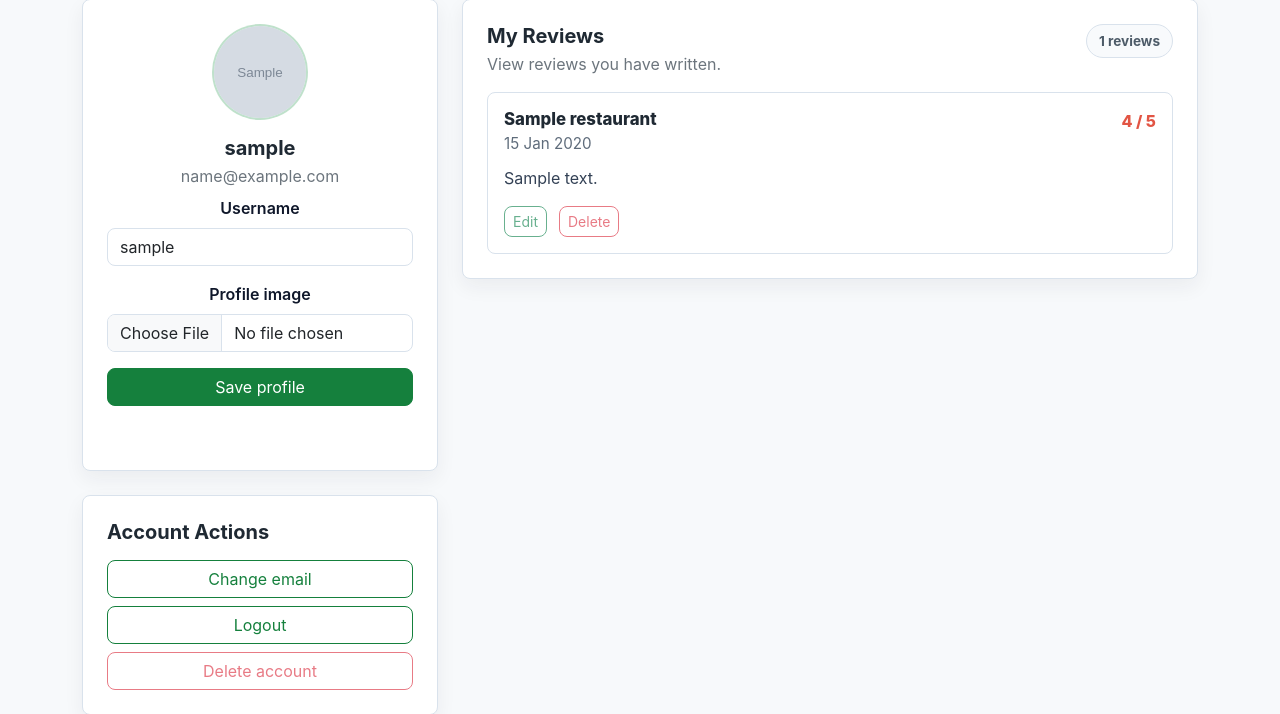
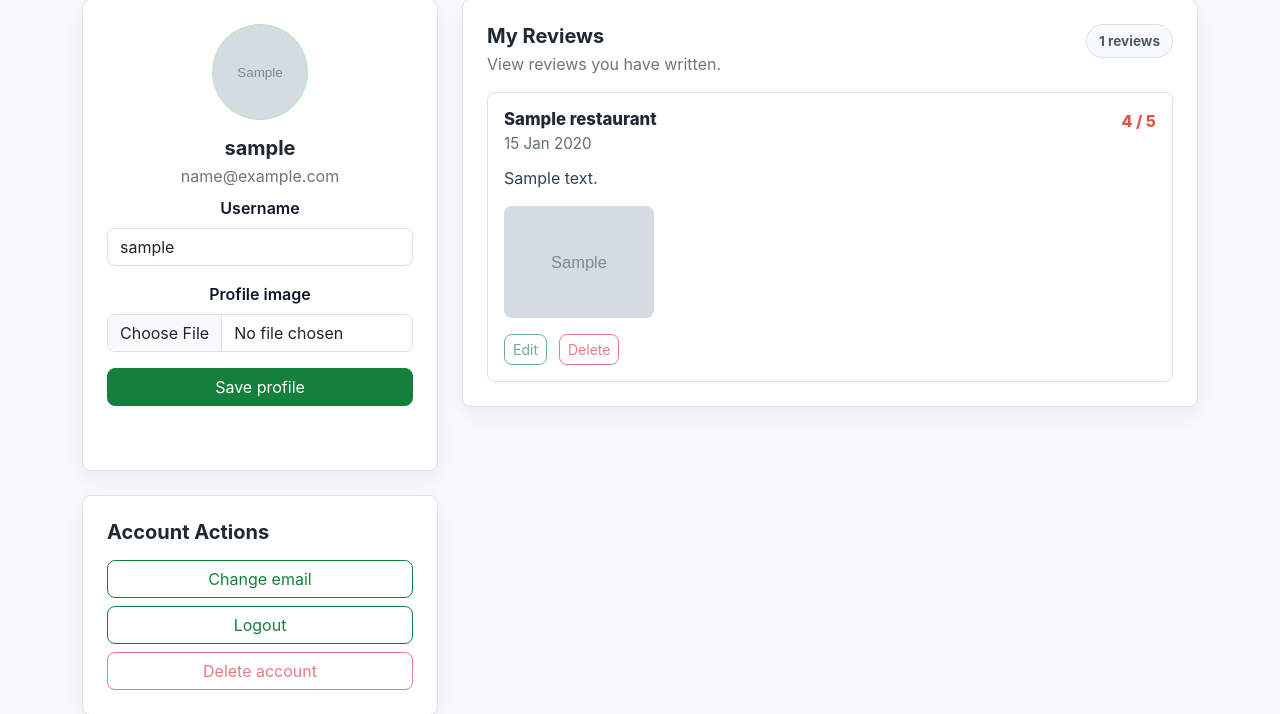
Before and after one commit to choiiis/cits5505-project, a Flask app: page /profile in a window 1280 px wide. Shown: the part 199-913 px from the top of the page. Run offline with Flask 3, Linux system fonts and the light colour scheme; the visitor is signed in with stand-in values (Sample User, id 1); tables that the repository leaves empty hold one stand-in row (values such as "Sample post"); grey boxes marked "Sample" are stand-in pictures.

Commit message:
Connect review_photo table with user profile reviews

```diff
--- a/app/routes.py
+++ b/app/routes.py
@@ -27,8 +27,10 @@ from app.models import (
     MenuItem,
     OpeningHour,
     Review,
+    ReviewPhoto,
     User,
 )
+from sqlalchemy.orm import joinedload
 from werkzeug.security import check_password_hash, generate_password_hash
 from werkzeug.utils import secure_filename
 
@@ -39,8 +41,10 @@ PROFILE_IMAGE_UPLOAD_FOLDER = os.path.join(
     app.static_folder, "uploads", "profile_images"
 )
 OWNER_MENU_UPLOAD_FOLDER = os.path.join(app.static_folder, "uploads", "menu_items")
+REVIEW_PHOTO_UPLOAD_FOLDER = os.path.join(app.static_folder, "uploads", "review_photos")
 ALLOWED_PROFILE_IMAGE_EXTENSIONS = {"png", "jpg", "jpeg", "gif", "webp"}
 ALLOWED_MENU_IMAGE_EXTENSIONS = {"png", "jpg", "jpeg", "gif", "webp"}
+ALLOWED_REVIEW_PHOTO_EXTENSIONS = {"png", "jpg", "jpeg", "gif", "webp"}
 
 SEARCH_MAP_COORDINATES = {
     "Perth CBD": {"lat": -31.9523, "lng": 115.8613},
@@ -420,6 +424,13 @@ def is_allowed_menu_image(filename):
     )
 
 
+def is_allowed_review_photo(filename):
+    return (
+        "." in filename
+        and filename.rsplit(".", 1)[1].lower() in ALLOWED_REVIEW_PHOTO_EXTENSIONS
+    )
+
+
 def save_menu_image(file_storage):
     if not file_storage or not file_storage.filename:
         return ""
@@ -437,6 +448,17 @@ def save_menu_image(file_storage):
     file_storage.save(os.path.join(OWNER_MENU_UPLOAD_FOLDER, filename))
 
     return f"uploads/menu_items/{filename}"
+
+
+def save_review_photo(file_storage):
+    original_filename = secure_filename(file_storage.filename)
+    extension = original_filename.rsplit(".", 1)[1].lower()
+    filename = f"{uuid4().hex}.{extension}"
+
+    os.makedirs(REVIEW_PHOTO_UPLOAD_FOLDER, exist_ok=True)
+    file_storage.save(os.path.join(REVIEW_PHOTO_UPLOAD_FOLDER, filename))
+
+    return url_for("static", filename=f"uploads/review_photos/{filename}")
 
 
 def format_restaurant_card(restaurant, is_saved=True):
@@ -861,7 +883,13 @@ def profile():
         return redirect(url_for("profile"))
 
     reviews = (
-        Review.query.filter_by(user_id=user.id).order_by(Review.created_at.desc()).all()
+        Review.query.options(
+            joinedload(Review.restaurant),
+            joinedload(Review.photos),
+        )
+        .filter_by(user_id=user.id)
+        .order_by(Review.created_at.desc())
+        .all()
     )
     pending_email_token = (
         AuthToken.query.filter_by(
@@ -1185,6 +1213,22 @@ def restaurant_detail(restaurant_id):
             flash("Please choose a rating and write your review.", "danger")
             return redirect(url_for("restaurant_detail", restaurant_id=restaurant.id))
 
+        review_photo_files = [
+            file_storage
+            for file_storage in request.files.getlist("review_photos")
+            if file_storage and file_storage.filename
+        ]
+
+        for file_storage in review_photo_files:
+            original_filename = secure_filename(file_storage.filename)
+
+            if not is_allowed_review_photo(original_filename):
+                flash(
+                    "Please choose PNG, JPG, JPEG, GIF, or WebP review photos.",
+                    "danger",
+                )
+                return redirect(url_for("restaurant_detail", restaurant_id=restaurant.id))
+
         review = Review(
             restaurant_id=restaurant.id,
             user_id=user_id,
@@ -1194,6 +1238,14 @@ def restaurant_detail(restaurant_id):
 
         db.session.add(review)
         db.session.flush()
+
+        for file_storage in review_photo_files:
+            db.session.add(
+                ReviewPhoto(
+                    review_id=review.id,
+                    image_url=save_review_photo(file_storage),
+                )
+            )
 
         visible_reviews = Review.query.filter(
             Review.restaurant_id == restaurant.id,
--- a/app/static/css/profile.css
+++ b/app/static/css/profile.css
@@ -115,6 +115,20 @@
   margin-bottom: 1rem;
 }
 
+.review-card__photos {
+  display: flex;
+  flex-wrap: wrap;
+  gap: 0.75rem;
+  margin-bottom: 1rem;
+}
+
+.review-card__photos img {
+  aspect-ratio: 4 / 3;
+  border-radius: 8px;
+  object-fit: cover;
+  width: min(150px, 100%);
+}
+
 .review-card__actions {
   display: flex;
   flex-wrap: wrap;
--- a/app/templates/profile.html
+++ b/app/templates/profile.html
@@ -109,6 +109,13 @@
                                 <div class="review-card__rating">{{ review.rating }} / 5</div>
                             </div>
                             <p class="review-card__body">{{ review.content }}</p>
+                            {% if review.photos %}
+                            <div class="review-card__photos">
+                                {% for photo in review.photos %}
+                                <img src="{{ photo.image_url }}" alt="Review photo for {{ review.restaurant.name }}">
+                                {% endfor %}
+                            </div>
+                            {% endif %}
                             <div class="review-card__actions">
                                 <button class="btn btn-outline-success btn-sm" type="button" disabled>Edit</button>
                                 <button class="btn btn-outline-danger btn-sm" type="button" disabled>Delete</button>
```
